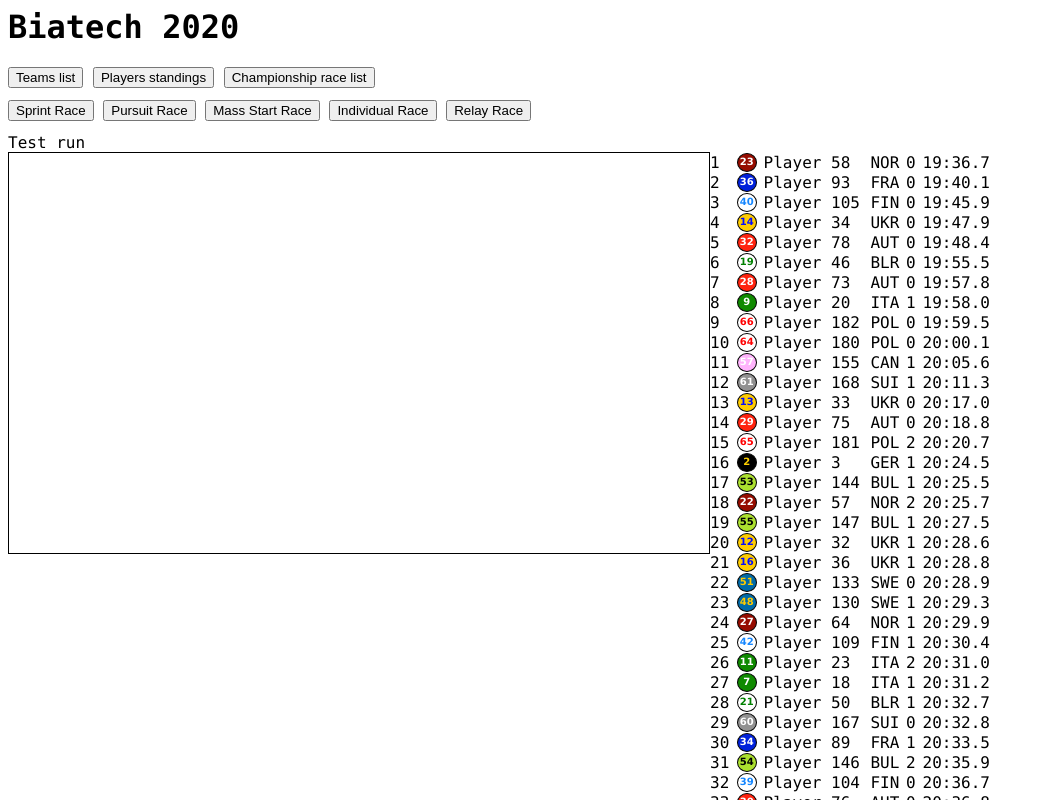
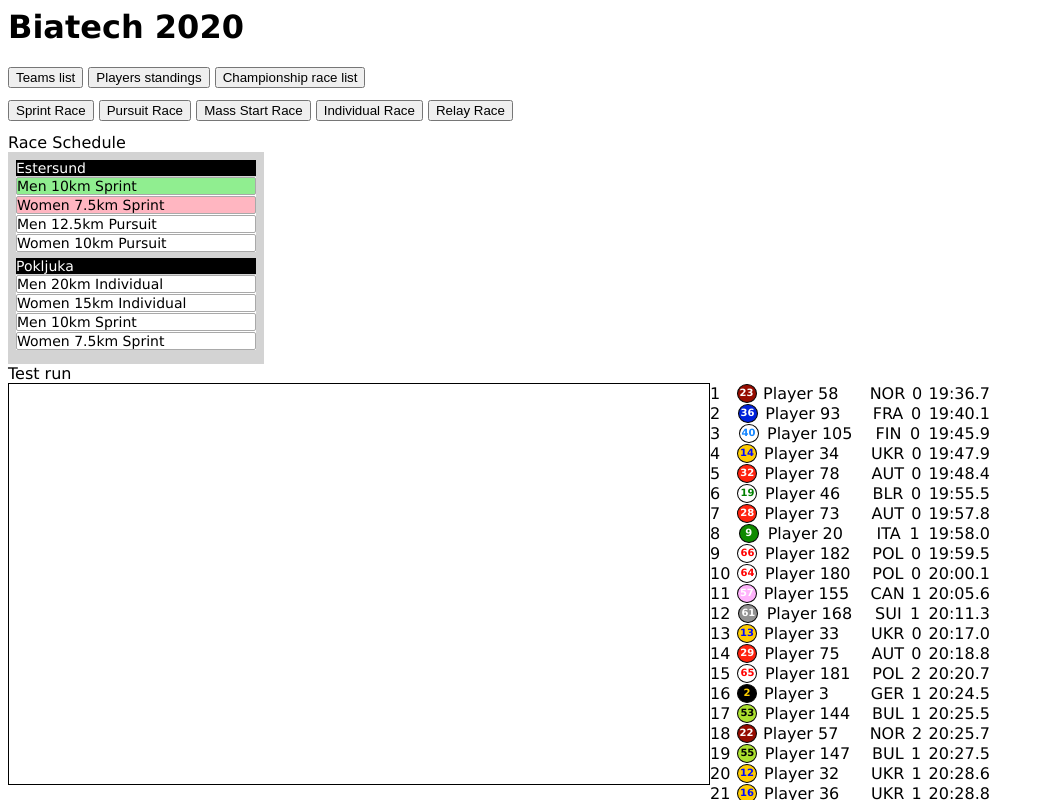
Before and after one commit to kornulios/bt2018, a website with bundled scripts: page index.html in a window 1280 px wide. Both pictures are taken after a click on the button "Players standings". Shown: the top 800 px of the page, without its empty margins (0-1044 px from the left). Built offline with nearby package versions, Linux system fonts and the light colour scheme.

Commit message:
Added race schedule visulization

```diff
--- /dev/null
+++ b/css/race.css
@@ -0,0 +1,34 @@
+.race-list {
+  padding: 8px;
+  width: 240px;
+  font-size: 14px;
+  margin: 0;
+  background: lightgray;
+}
+
+.race-list li {
+  margin: 1px 0;
+  border: 1px solid darkgray;
+  border-radius: 2px;
+  list-style: none;
+}
+
+.race-list ul {
+  background: white;
+  padding: 0;
+  margin: 0;
+  margin-bottom: 6px;
+}
+
+.race-list-header {
+  background: black;
+  color: white;
+}
+
+.list-race-finished {
+  background: lightgreen;
+}
+
+.list-race-next {
+  background: lightpink;
+}
--- a/css/styles.css
+++ b/css/styles.css
@@ -1,5 +1,5 @@
 body {
-  font-family: "Consolas";
+  font-family: "Verdana";
 }
 
 canvas {
--- a/index.html
+++ b/index.html
@@ -3,6 +3,7 @@
     <script type="module" src="./js/App.js"></script>
 
     <link rel="stylesheet" href="./css/styles.css" />
+    <link rel="stylesheet" href="./css/race.css" />
   </head>
 
   <body>
@@ -24,6 +25,9 @@
       </div>
     </div>
 
+    <div>Race Schedule</div>
+    <div id="race-schedule" class="race-list"></div>
+
     <div>Test run</div>
     <div class="game-group" id="game-div">
       <div id="run"></div>
--- a/js/constants/constants.js
+++ b/js/constants/constants.js
@@ -39,6 +39,7 @@ export const RACE_STATUS = {
   NOT_STARTED: 1,
   IN_PROGRESS: 2,
   FINISHED: 3,
+  RACE_NEXT: 4,
 };
 
 //individual / pursuit / mass start
--- a/js/controller/MassStartRace.js
+++ b/js/controller/MassStartRace.js
@@ -42,7 +42,7 @@ export class MassStartRace extends Race {
           const passedRange = track.isShootingEntrancePassed(player.distance, playerPrevDistance);
 
           if (passedWaypoint) {
-            this.logPlayerResult(results, player, passedWaypoint, this.raceTimer - player.startTimer);
+            this.logPlayerResult(results, player, passedWaypoint, this.raceTimer);
           }
 
           if (passedRange) {
--- a/js/controller/ViewController.js
+++ b/js/controller/ViewController.js
@@ -1,5 +1,6 @@
 import { Utils } from "../utils/Utils.js";
 import { teamData } from "../data.js";
+import { RACE_STATUS } from "../constants/constants.js";
 
 export class View {
   constructor() {
@@ -7,8 +8,6 @@ export class View {
     this.mainView = document.querySelector("#main-view");
     this.resultView = document.querySelector("#results-view");
   }
-
-  drawMapBeta() {}
 
   renderProgress(race) {
     const players = race.players;
@@ -118,9 +117,7 @@ export class View {
 
       return `<div class="result-row">
       <div class="player-cell-small">${i + 1}</div>
-      <div class="player-bub" style="background: ${colors[0]}; color: ${colors[1]}">${
-        result.playerNumber
-      }</div>
+      <div class="player-bub" style="background: ${colors[0]}; color: ${colors[1]}">${result.playerNumber}</div>
 			<div class="player-name">${result.playerName}</div>
 			<div>${result.team}</div>
 			<div>${shootingResult}</div>
@@ -229,22 +226,35 @@ export class View {
   }
 
   renderRaceList(races) {
-    const container = document.querySelector("#game-div");
+    const container = document.querySelector("#race-schedule");
 
     const stages = races.reduce((acc, result) => {
       const stage = result.stageName;
 
       if (!acc[stage]) acc[stage] = [];
 
-      return { ...acc, [stage]: [...acc[stage], result.name] };
+      return { ...acc, [stage]: [...acc[stage], result] };
     }, {});
 
     const racesListHtml = Object.keys(stages).map((stage) => {
       const races = stages[stage].map((race) => {
-        return `<li>${race}</li>`;
+        let liClass;
+        switch (race.status) {
+          case RACE_STATUS.RACE_NEXT:
+            liClass = "list-race-next";
+            break;
+          case RACE_STATUS.FINISHED:
+            liClass = "list-race-finished";
+            break;
+          default:
+            liClass = "";
+        }
+
+        return `<li class=${liClass}>${race.name}</li>`;
       });
 
-      return `<p>${stage}</p><ul>${races.join("")}</ul>`;
+      return `<div class="race-list-header">${stage}</div>
+      <ul class="race-list-ul">${races.join("")}</ul>`;
     });
 
     container.innerHTML = `<div>${racesListHtml.join("")}</div>`;
--- a/js/controller/championship.js
+++ b/js/controller/championship.js
@@ -46,6 +46,7 @@ export class Championship {
         raceId++;
       }
     }
+    res[0].status = RACE_STATUS.RACE_NEXT;
 
     this.raceCalendar = res;
   }
@@ -60,33 +61,40 @@ export class Championship {
     finishedRace.results = race.results;
     finishedRace.finish = race.getFinishResult();
 
+    //points calculation
     for (let i = 0; i < results.length; i++) {
       const playerName = results[i].playerName;
 
       if (!standings[playerName]) standings[playerName] = 0;
       standings[playerName] += RACE_POINTS_MAP[i];
+    }
 
-      //debugger ----------------
-      // if (isNaN(this.playerPoints[playerName])) {
-      //   debugger;
-      // }
-      //------------------
+    this._setNextRace();
+
+    console.log(this.getPlayersStandings(race.raceGender));
+  }
+
+  _setNextRace() {
+    for (let race of this.raceCalendar) {
+      if (race.status === RACE_STATUS.NOT_STARTED) {
+        race.status = RACE_STATUS.RACE_NEXT;
+        return;
+      }
     }
-    console.log(this.getPlayersStandings(race.raceGender));
+  }
+
+  getNextRace() {
+    for (let race of this.raceCalendar) {
+      if (race.status === RACE_STATUS.RACE_NEXT) {
+        return race;
+      }
+    }
   }
 
   getRaceList() {
     return this.raceCalendar;
   }
 
-  getNextRace() {
-    for (let race of this.raceCalendar) {
-      if (race.status === RACE_STATUS.NOT_STARTED) {
-        return race;
-      }
-    }
-  }
-
   getRaceById(raceId) {
     return this.raceCalendar.find((race) => race.id === raceId);
   }
--- a/js/data.js
+++ b/js/data.js
@@ -218,11 +218,11 @@ export const racesData = [
     name: "Estersund",
     raceMap: [
       raceTypes.sprint_men,
+      raceTypes.sprint_women,
       raceTypes.pursuit_men,
-      raceTypes.sprint_women,
       raceTypes.pursuit_women,
-      raceTypes.relay_women,
-      raceTypes.relay_men,
+      // raceTypes.relay_women,
+      // raceTypes.relay_men,
     ],
   },
   {
--- a/js/game.js
+++ b/js/game.js
@@ -41,6 +41,8 @@ export class Game {
 
     this.initGameData(); // tmp generator
     this.initChampionship();
+
+    this.view.renderRaceList(this.championship.getRaceList());
   }
 
   initChampionship() {
@@ -81,6 +83,7 @@ export class Game {
       console.log("race finished", timeStamp);
       this.view.renderShortResults(this.race.getFinishResult());
       this.championship.onRaceFinish(this.race);
+      this.view.renderRaceList(this.championship.getRaceList());
     }
   }
 
@@ -92,6 +95,7 @@ export class Game {
     console.log("race finished");
     this.view.renderShortResults(this.race.getFinishResult());
     this.championship.onRaceFinish(this.race);
+    this.view.renderRaceList(this.championship.getRaceList());
   }
 
   pauseGame() {
--- a/js/model/player.js
+++ b/js/model/player.js
@@ -80,10 +80,10 @@ export class Player {
     return this.distance;
   }
 
-  setDistance(newDistance) {
-    //required for relay placement
-    this.distance = newDistance;
-  }
+  // setDistance(newDistance) {
+  //   //required for relay placement
+  //   this.distance = newDistance;
+  // }
 
   addPenalty(length) {
     this.penalty += length;
```
Also changed, not shown: js/model/track.js (+0 -24 lines), README.md.
